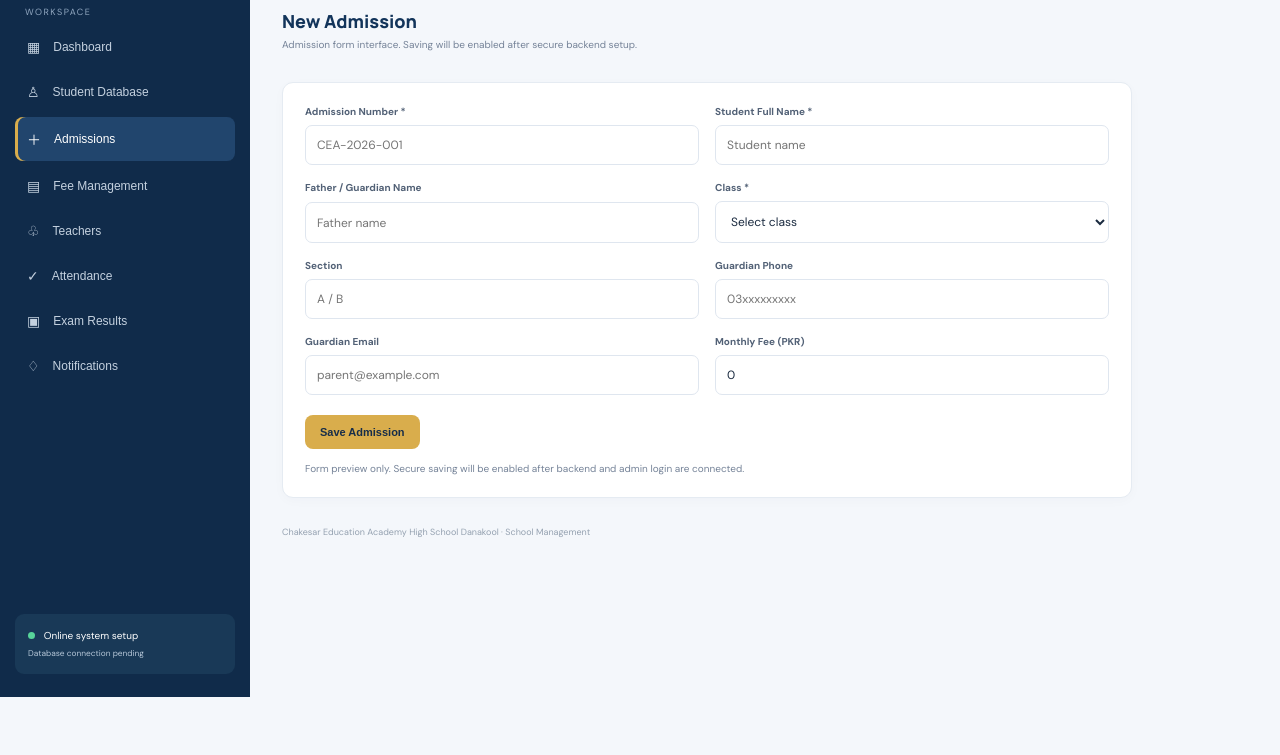
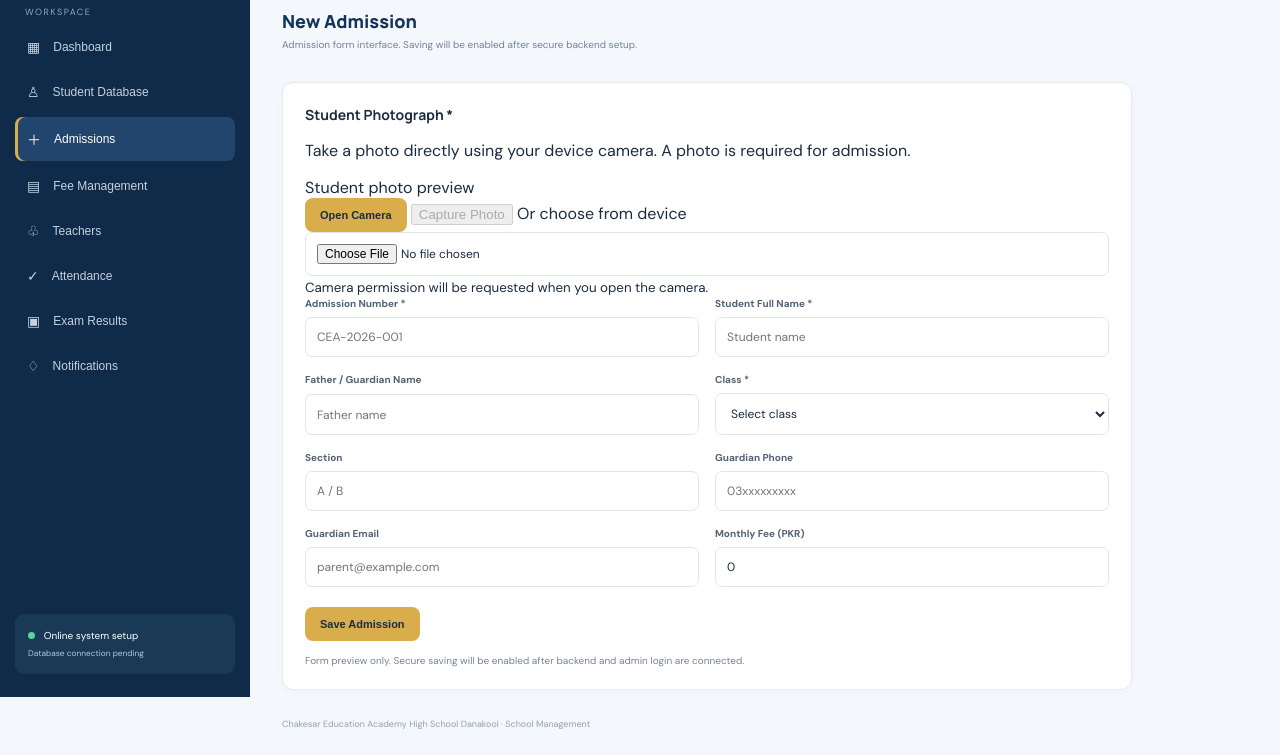
Before and after one commit to malakaimal/cea, a plain HTML site: page management/index.html in a window 1280 px wide. Both pictures are taken after a click on the button "＋ New Admission". Shown: the part 103-858 px from the top of the page. Before the commit the page ends 800 px from the top, so only its background shows below. Drawn offline with Linux system fonts and the light colour scheme.

Commit message:
Add required student camera photo capture to admission form

```diff
--- a/management/index.html
+++ b/management/index.html
@@ -37,7 +37,23 @@
   <div class="notice"><b>Setup status:</b> The app interface is added. Secure login, database access and email sending must be connected before entering real student information.</div>
 </section>
 <section class="page" id="students"><div class="section-head"><div><h2>Student Database</h2><p>Central register for all admitted students.</p></div><button class="gold-btn" data-open="admissions">＋ Add Student</button></div><article class="card"><input id="search" class="search" placeholder="Search students (available after backend connection)"><div class="table-wrap"><table><thead><tr><th>Admission No.</th><th>Student</th><th>Father / Guardian</th><th>Class</th><th>Phone</th><th>Monthly Fee</th><th>Status</th></tr></thead><tbody><tr><td colspan="7" class="muted">No live records loaded. Connect backend first.</td></tr></tbody></table></div></article></section>
-<section class="page" id="admissions"><div class="section-head"><div><h2>New Admission</h2><p>Admission form interface. Saving will be enabled after secure backend setup.</p></div></div><article class="card form-card"><form id="admission"><div class="form-grid">
+<section class="page" id="admissions"><div class="section-head"><div><h2>New Admission</h2><p>Admission form interface. Saving will be enabled after secure backend setup.</p></div></div><article class="card form-card"><form id="admission">
+<div class="photo-section">
+  <div><h3>Student Photograph <span class="required-mark">*</span></h3><p>Take a photo directly using your device camera. A photo is required for admission.</p></div>
+  <div class="camera-layout">
+    <div class="photo-preview" id="photoPreview"><span id="photoPlaceholder">Student photo preview</span><img id="photoImage" alt="Student photo preview" hidden></div>
+    <div class="camera-controls">
+      <button class="gold-btn" type="button" id="startCamera">Open Camera</button>
+      <button class="camera-btn" type="button" id="capturePhoto" disabled>Capture Photo</button>
+      <button class="camera-btn" type="button" id="retakePhoto" hidden>Retake Photo</button>
+      <label class="upload-label">Or choose from device <input id="photoUpload" type="file" accept="image/*" capture="environment"></label>
+      <small id="cameraStatus" aria-live="polite">Camera permission will be requested when you open the camera.</small>
+    </div>
+  </div>
+  <video id="cameraVideo" autoplay playsinline muted hidden></video>
+  <canvas id="photoCanvas" hidden></canvas>
+  <input type="hidden" id="studentPhotoRequired" value="">
+</div><div class="form-grid">
 <label>Admission Number *<input required placeholder="CEA-2026-001"></label><label>Student Full Name *<input required placeholder="Student name"></label>
 <label>Father / Guardian Name<input placeholder="Father name"></label><label>Class *<select required><option value="">Select class</option><option>Nursery</option><option>KG</option><option>1st</option><option>2nd</option><option>3rd</option><option>4th</option><option>5th</option><option>6th</option><option>7th</option><option>8th</option><option>9th</option><option>10th</option></select></label>
 <label>Section<input placeholder="A / B"></label><label>Guardian Phone<input placeholder="03xxxxxxxxx"></label><label>Guardian Email<input type="email" placeholder="parent@example.com"></label><label>Monthly Fee (PKR)<input type="number" min="0" value="0"></label></div><button class="gold-btn" type="submit">Save Admission</button><p class="hint">Form preview only. Secure saving will be enabled after backend and admin login are connected.</p></form></article></section>
```
